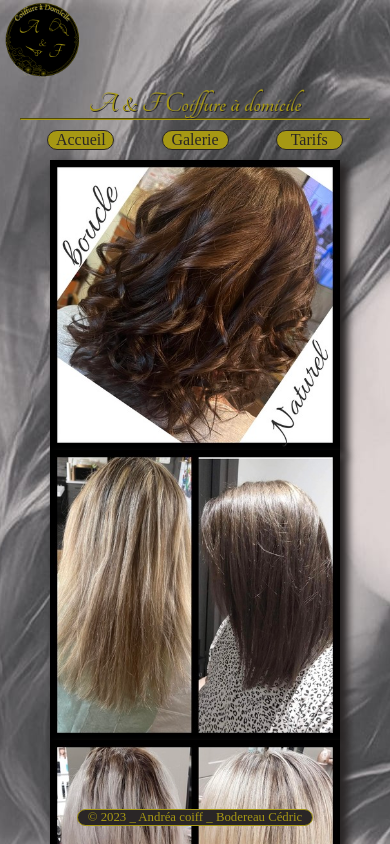
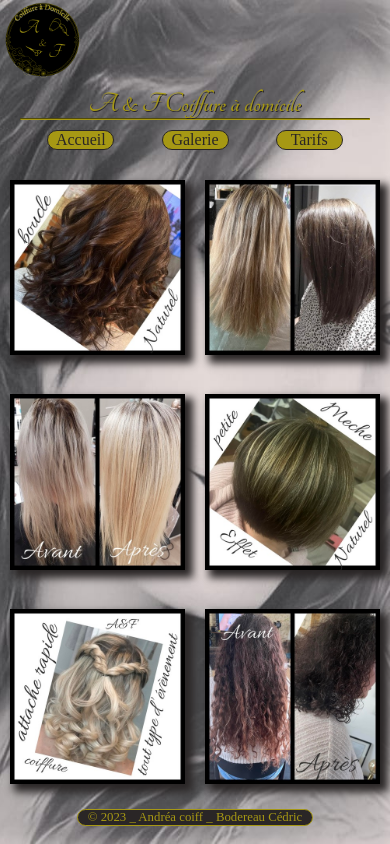
Before and after one commit to Dricks45/A-F-coiffure-a-domicile, a React (Vite) app: page /galerie in a window 390 px wide. Shown: the top 844 px of the page. Built offline with nearby package versions, Linux system fonts and the light colour scheme.

Commit message:
actualisation du css sur mobile

```diff
--- a/src/pages/gallery/gallery.scss
+++ b/src/pages/gallery/gallery.scss
@@ -9,7 +9,7 @@
     justify-content: space-around;
     align-content: space-around;
     .picture_gallery {
-      height: 45%;
+      width: 45%;
       box-shadow: 6px 6px 8px 2px $blackColor;
     }
   }
```
